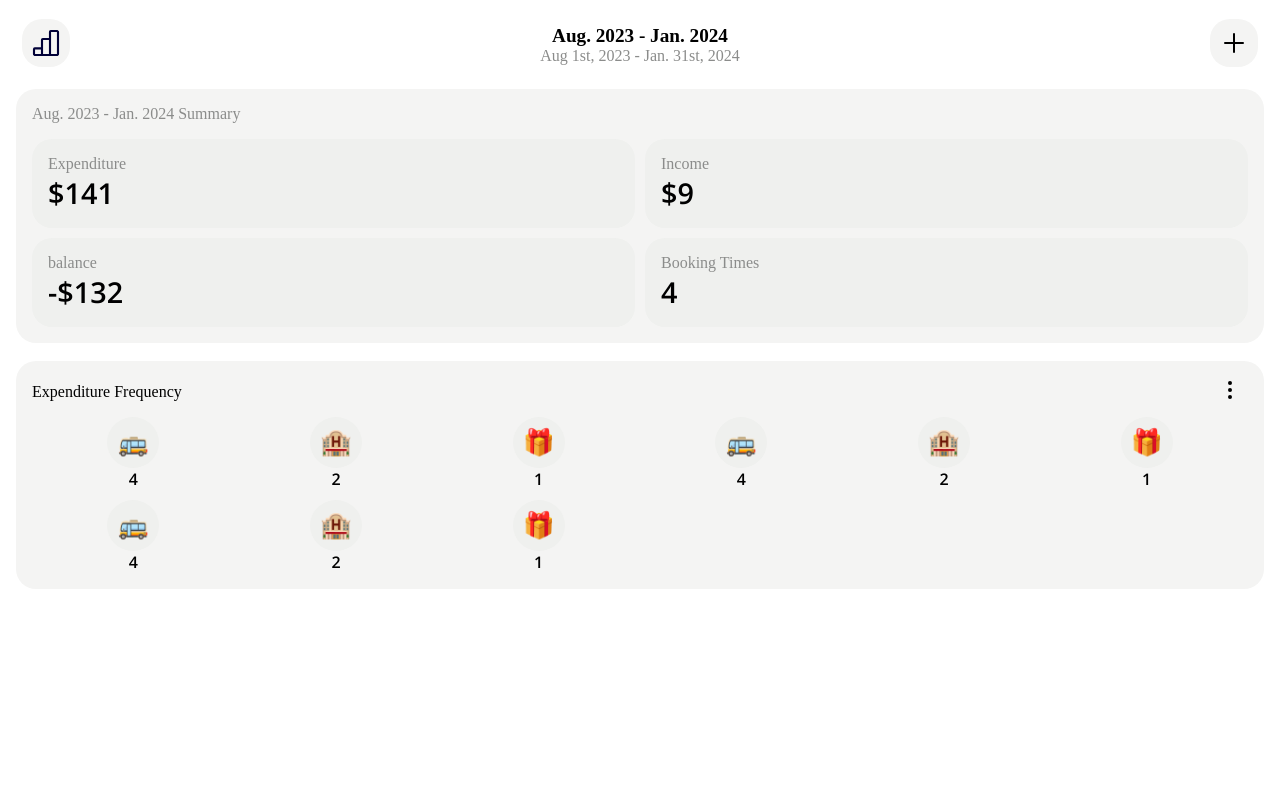
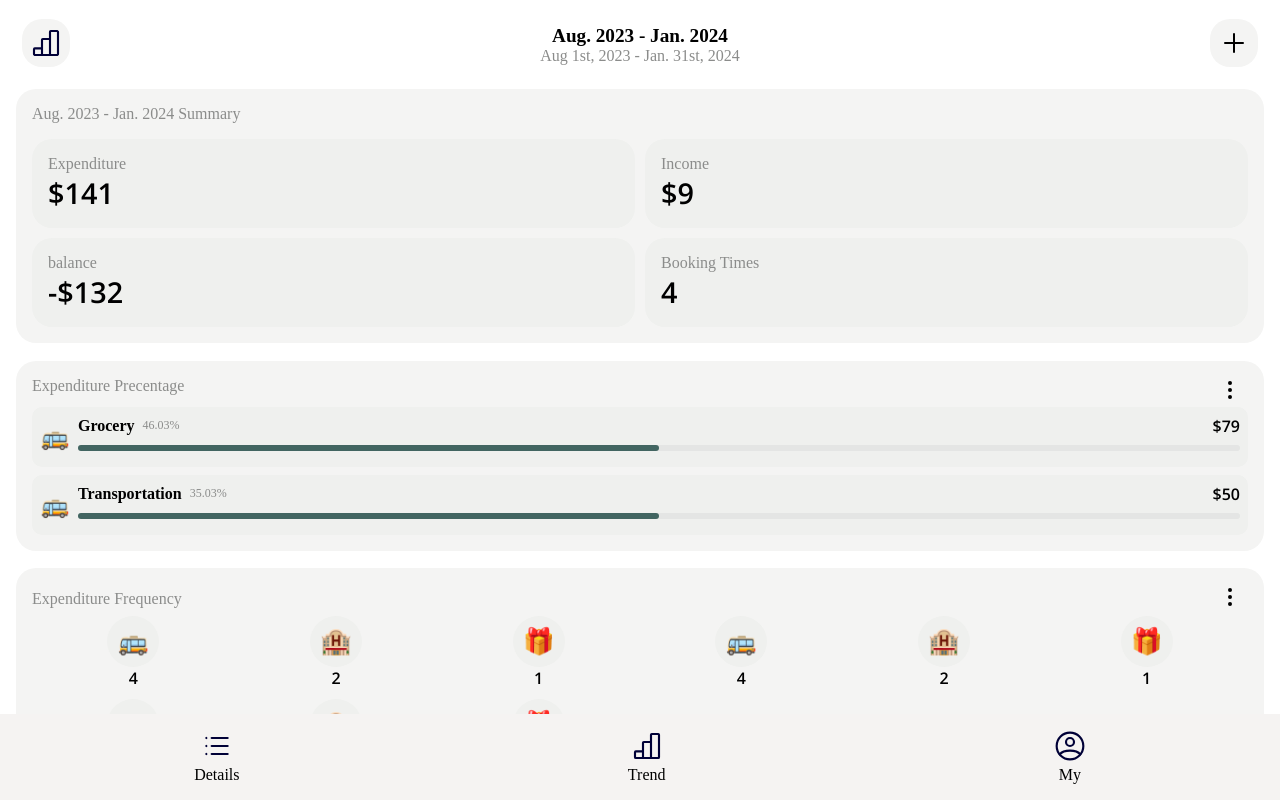
Before and after one commit to userBotN1/Cookie-Ledger, a plain HTML site: page trend/trend.html in a window 1280 px wide. Drawn offline with nearby package versions, Linux system fonts and the light colour scheme.

Commit message:
trend page pie chart container update

```diff
--- a/index/index.css
+++ b/index/index.css
@@ -158,6 +158,11 @@ footer {
   display: flex;
   justify-content: space-around;
   flex-flow: row wrap;
+  position: fixed;
+  bottom: 0;
+  width: 100%;
+  background-color: rgba(245, 243, 242, 1);
+  padding: 12px 0;
 }
 footer div {
   display: flex;
--- a/transaction-details/transaction-details.css
+++ b/transaction-details/transaction-details.css
@@ -230,6 +230,8 @@ footer {
   width: 100%;
   height: 8%;
   display: flex;
+  position: fixed;
+  bottom: 0;
 }
 footer button {
   border: none;
--- a/trend/trend.css
+++ b/trend/trend.css
@@ -82,6 +82,91 @@ header img {
   font-weight: bold;
 }
 
+/* --------------- PIECHART RANK CONTAINER LAYOUT --------------- */
+.piechart-rank-container {
+  margin: auto 1rem;
+  background-color: rgba(244, 244, 243, 255);
+  border-radius: 20px;
+  margin-bottom: 1.1em;
+}
+
+.piechart-rank-container__header {
+  display: flex;
+  justify-content: space-between;
+  padding-top: 16px;
+  padding-right: 16px;
+  padding-left: 16px;
+}
+
+.piechart-rank-container__header_desc {
+  color: rgba(139, 140, 139, 255);
+}
+
+.piechart-rank-container__header button {
+  border: none;
+  background: none;
+}
+
+.piechart-rank-container__list ul {
+  list-style: none;
+  display: flex;
+  flex-flow: column wrap;
+  padding-left: 16px;
+  padding-right: 16px;
+  gap: 8px;
+}
+
+.piechart-rank-container__list li {
+  /* border: 1px blue dashed; */
+  display: grid;
+  grid-template-columns: min-content min-content 1fr min-content;
+  grid-template-rows: 1fr 1fr;
+  align-items: center;
+  /* padding: 8px 16px 8px 16px; */
+  padding: 8px;
+  column-gap: 8px;
+  background-color: rgba(239, 240, 238, 1);
+  border-radius: 10px;
+}
+
+.piechart-rank-container__list li:last-child {
+  margin-bottom: 16px;
+}
+
+.piechart-rank-container__list_emoji {
+  grid-area: 1/1/3/2;
+  font-size: 24px;
+}
+
+.piechart-rank-container__list_category {
+  grid-area: 1/2/2/3;
+  font-weight: bold;
+}
+
+.piechart-rank-container__list_percentage {
+  grid-area: 1/3/2/4;
+  color: rgba(139, 140, 139, 255);
+  font-size: 12px;
+}
+
+.piechart-rank-container__list_value {
+  grid-area: 1/4/2/5;
+}
+
+.piechart-rank-container__list_bar {
+  grid-area: 2/2/3/5;
+  background-color: rgba(228, 229, 228, 255);
+  height: 6px;
+  border-radius: 10px;
+}
+
+.piechart-rank-container__list_bar div {
+  background-color: rgba(66, 101, 97, 255);
+  height: 100%;
+  width: 50%;
+  border-radius: 10px;
+}
+
 /* --------------- FREQUENCY CONTAINER LAYOUT --------------- */
 .frequency-container {
   margin: auto 1rem;
@@ -100,7 +185,8 @@ header img {
   /* padding-top: 16px;
   padding-left: 16px;
   padding-right: 16px; */
-  margin-bottom: 10px;
+  margin-bottom: 2px;
+  color: rgba(139, 140, 139, 255);
 }
 
 .frequency-container__desc button {
@@ -131,3 +217,21 @@ header img {
   padding: 10px;
   font-size: 1.6em;
 }
+
+/* --------------- FOOTER LAYOUT --------------- */
+footer {
+  display: flex;
+  justify-content: space-around;
+  flex-flow: row wrap;
+  position: fixed;
+  bottom: 0;
+  width: 100%;
+  background-color: rgba(245, 243, 242, 1);
+  padding: 12px 0;
+}
+footer div {
+  display: flex;
+  flex-flow: column wrap;
+  align-items: center;
+  margin: 4px auto;
+}
--- a/trend/trend.html
+++ b/trend/trend.html
@@ -51,7 +51,54 @@
         </div>
       </div>
 
-      <div class="piechart-rank-container"></div>
+      <div class="piechart-rank-container">
+        <div class="piechart-rank-container__header">
+          <span class="piechart-rank-container__header_desc"
+            >Expenditure Precentage</span
+          >
+          <button type="button">
+            <img src="../assets/more.svg" alt="More Icon" />
+          </button>
+        </div>
+
+        <div class="piechart-rank-container__diagram"></div>
+
+        <div class="piechart-rank-container__list">
+          <ul>
+            <li>
+              <span class="piechart-rank-container__list_emoji">🚌</span>
+              <span class="piechart-rank-container__list_category"
+                >Grocery</span
+              >
+              <span class="piechart-rank-container__list_percentage"
+                >46.03%</span
+              >
+              <span class="piechart-rank-container__list_value numbers"
+                >$79</span
+              >
+              <div class="piechart-rank-container__list_bar">
+                <div></div>
+              </div>
+            </li>
+
+            <li>
+              <span class="piechart-rank-container__list_emoji">🚌</span>
+              <span class="piechart-rank-container__list_category"
+                >Transportation</span
+              >
+              <span class="piechart-rank-container__list_percentage"
+                >35.03%</span
+              >
+              <span class="piechart-rank-container__list_value numbers"
+                >$50</span
+              >
+              <div class="piechart-rank-container__list_bar">
+                <div></div>
+              </div>
+            </li>
+          </ul>
+        </div>
+      </div>
 
       <div class="frequency-container">
         <div class="frequency-container__desc">
@@ -101,7 +148,20 @@
       </div>
     </body>
 
-    <footer></footer>
+    <footer>
+      <div>
+        <span><img src="../assets/details.svg" alt="Details Icon" /></span>
+        <span>Details</span>
+      </div>
+      <div>
+        <span><img src="../assets/trend.svg" alt="Trend Icon" /></span>
+        <span>Trend</span>
+      </div>
+      <div>
+        <span><img src="../assets/profile.svg" alt="Profile Icon" /></span>
+        <span>My</span>
+      </div>
+    </footer>
 
     <script src="./trend.js"></script>
   </body>
```
